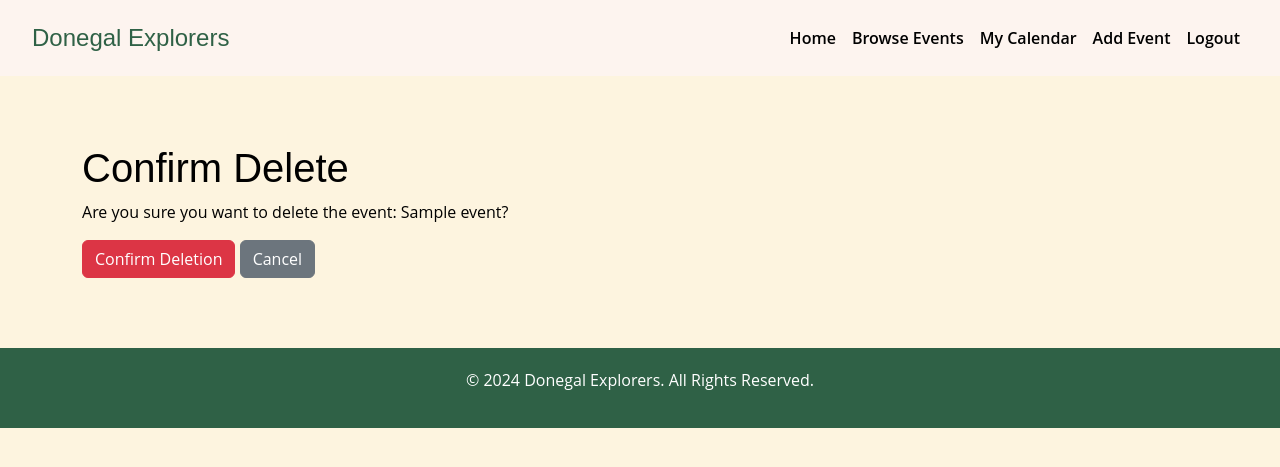
After one commit to SophieMcGee/donegalexplorers, a Django app: page /event/1/delete/ in a window 1280 px wide. The commit adds this page. Shown: the top 467 px of the page. Run offline with Django 4.2, Linux system fonts and the light colour scheme; a user stored in the database is signed in; tables that the repository leaves empty hold one stand-in row (values such as "Sample post").

Commit message:
add event deletion functionality

```diff
--- a/explorers/urls.py
+++ b/explorers/urls.py
@@ -1,5 +1,5 @@
 from django.urls import path, include
-from .views import EventCreateView, EventUpdateView, SavedEventsView, EventList, EventDetail, save_event_to_calendar, rate_event, BrowseEventsView
+from .views import EventCreateView, EventUpdateView, SavedEventsView, EventList, EventDetail, save_event_to_calendar, rate_event, BrowseEventsView, EventDeleteView
 
 urlpatterns = [
     path('', EventList.as_view(), name='home'),
@@ -11,4 +11,5 @@ urlpatterns = [
     path('browse-events/', BrowseEventsView.as_view(), name='browse_events'),
     path('add-event/', EventCreateView.as_view(), name='add_event'),
     path('event/<int:pk>/edit/', EventUpdateView.as_view(), name='edit_event'),
+    path('event/<int:pk>/delete/', EventDeleteView.as_view(), name='delete_event'),
 ]
--- a/explorers/views.py
+++ b/explorers/views.py
@@ -3,7 +3,7 @@ from django.urls import reverse_lazy
 from django.http import HttpResponse, HttpResponseForbidden
 from django.contrib.auth.decorators import login_required
 from django.views import View, generic
-from django.views.generic import ListView, CreateView, UpdateView
+from django.views.generic import ListView, CreateView, UpdateView, DeleteView
 from django.contrib.auth.mixins import LoginRequiredMixin
 from .models import Event, Calendar, Rating, Comment
 from .forms import EventForm, CommentForm
@@ -108,3 +108,20 @@ class EventUpdateView(UpdateView):
             raise HttpResponseForbidden("You are not allowed to edit this event.")
 
         return event
+
+# View to delete an event
+
+class EventDeleteView(LoginRequiredMixin, DeleteView):
+    model = Event
+    template_name = 'confirm_delete.html'
+    success_url = reverse_lazy('home')
+
+    def get_object(self, queryset=None):
+        event = super().get_object(queryset)
+
+        # Check if the user is the author or an admin
+        if not self.request.user.is_superuser and event.author != self.request.user:
+            # Return a forbidden response if the user is not authorised
+            raise HttpResponseForbidden("You are not allowed to delete this event.")
+
+        return event
--- /dev/null
+++ b/templates/confirm_delete.html
@@ -0,0 +1,13 @@
+{% extends "base_layout.html" %}
+
+{% block content %}
+<div class="container">
+    <h1>Confirm Delete</h1>
+    <p>Are you sure you want to delete the event: {{ object.title }}?</p>
+    <form method="post">
+        {% csrf_token %}
+        <button type="submit" class="btn btn-danger">Confirm Deletion</button>
+        <a href="{% url 'event_detail' object.slug %}" class="btn btn-secondary">Cancel</a>
+    </form>
+</div>
+{% endblock %}
--- a/templates/event_detail.html
+++ b/templates/event_detail.html
@@ -18,6 +18,11 @@
      {% if user.is_authenticated and (user.is_superuser or event.user == user) %}
      <a href="{% url 'edit_event' event.id %}" class="btn btn-primary">Edit Event</a>
     {% endif %}
+
+     <!-- Delete Event Link -->
+     {% if user.is_authenticated and (user.is_superuser or event.author == user) %}
+     <a href="{% url 'delete_event' event.id %}" class="btn btn-danger">Delete Event</a>
+     {% endif %}
 
     <!-- Rating section -->
     <div class="mb-4">
```
